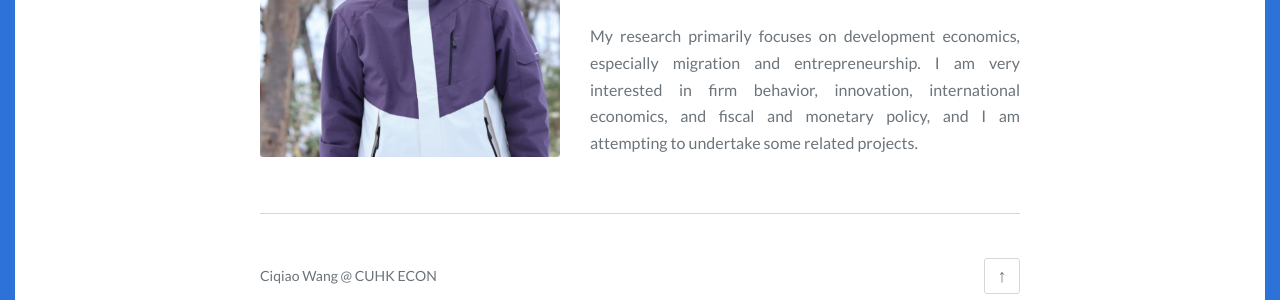
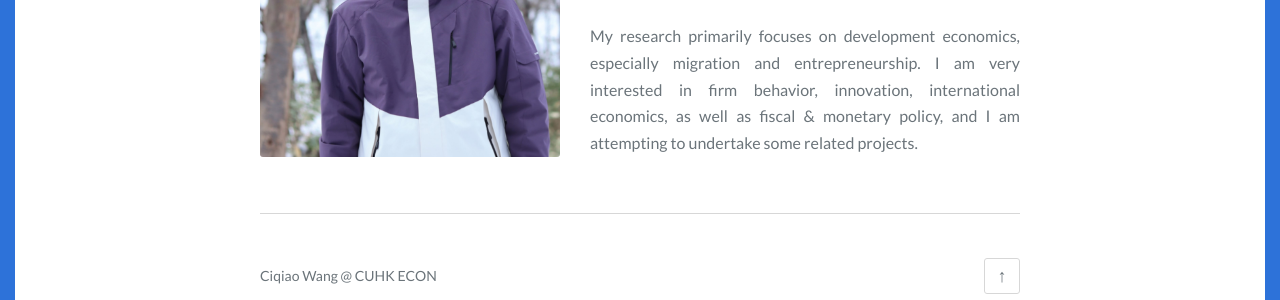
Before and after one commit to ciqiaowang/ciqiaowang.github.io, a Jekyll site: the page built from index.html, in a window 1280 px wide. Shown: the part 491-791 px from the top of the page. Built offline with Jekyll 4.4.1, drawn with Linux system fonts in a browser that asks for light colours; the list of posts is cut into pages by our own code.

Commit message:
Update index.html

```diff
--- a/index.html
+++ b/index.html
@@ -39,7 +39,7 @@ feature_image:
                 I'm currently a Ph.D. candidate in Economics at the Chinese University of Hong Kong. Before joining CUHK, I obtained my B.A. degree in Economics and B.S. degree in Mathematics from Wuhan University in 2020.
             </p>
             <p align="justify">
-                My research primarily focuses on development economics, especially migration and entrepreneurship. I am very interested in firm behavior, innovation, international economics, and fiscal and monetary policy, and I am attempting to undertake some related projects.
+                My research primarily focuses on development economics, especially migration and entrepreneurship. I am very interested in firm behavior, innovation, international economics, as well as fiscal & monetary policy, and I am attempting to undertake some related projects.
             </p>
         </div>
     </body>
```
